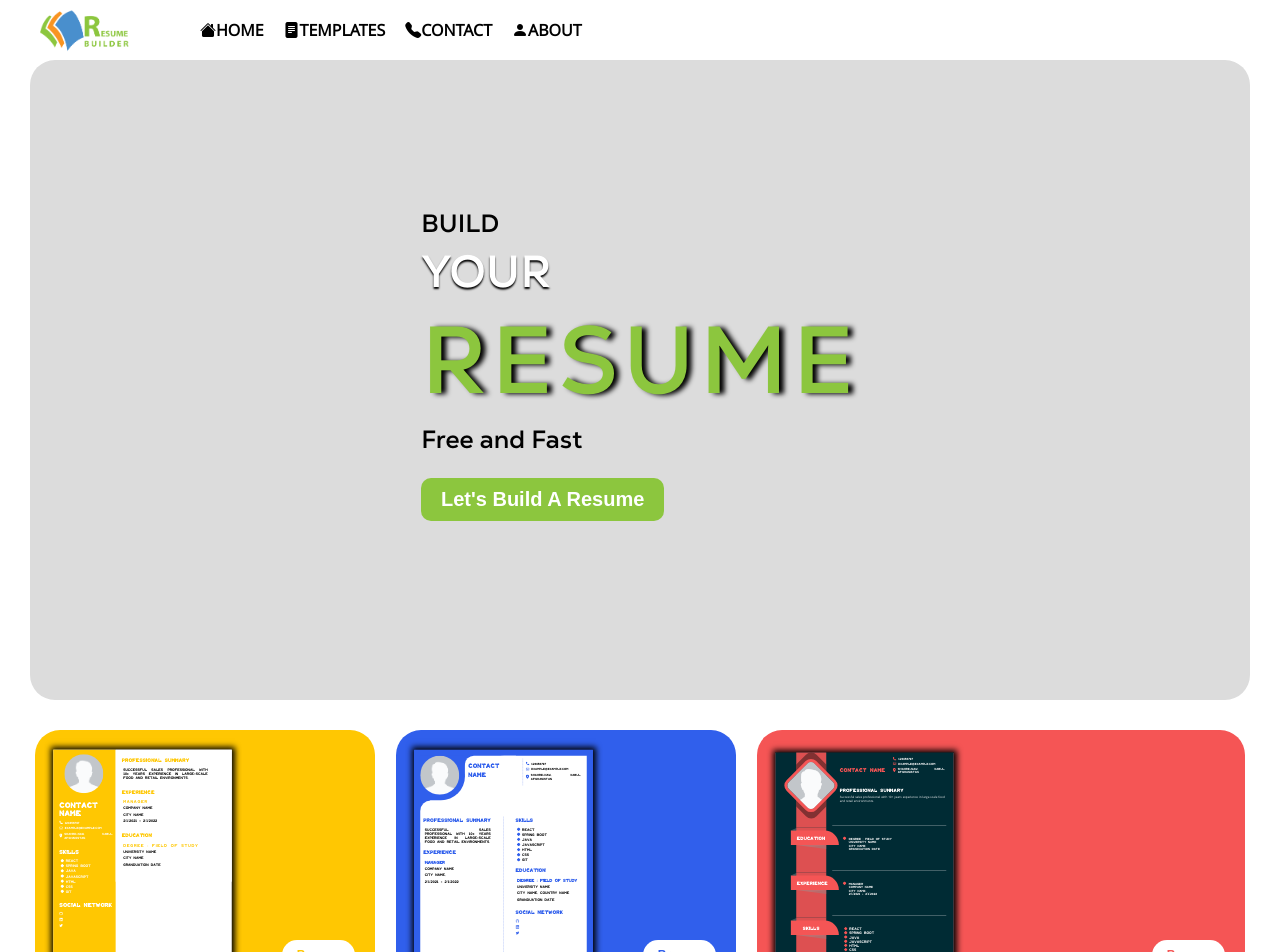
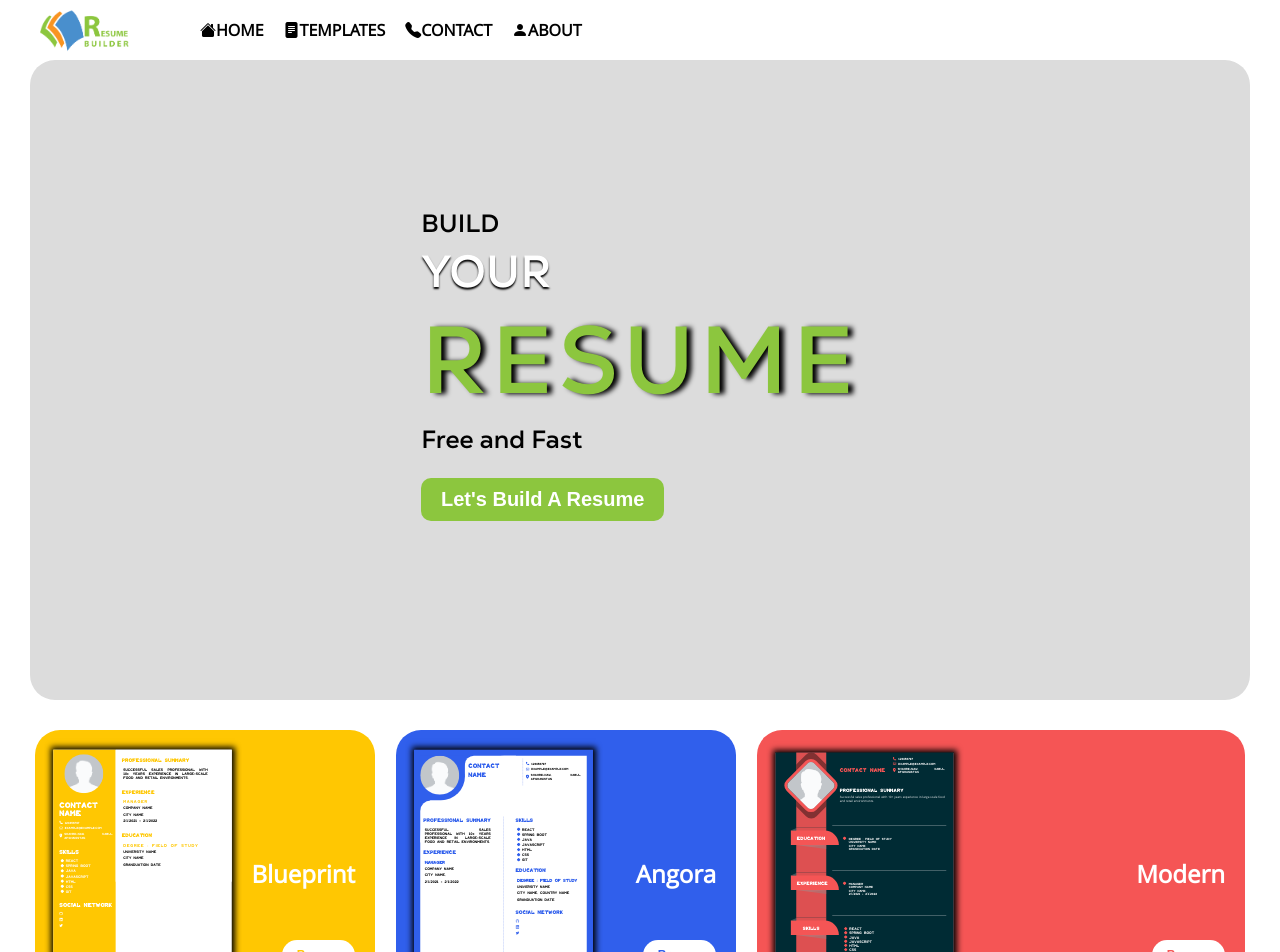
Before and after one commit to Aliherawi7/resume-builder, a React (Create React App) app: page / in a window 1280 px wide. Shown: the top 952 px of the page. Built offline with nearby package versions, Linux system fonts and the light colour scheme.

Commit message:
template name added to template box

```diff
--- a/src/components/Home.js
+++ b/src/components/Home.js
@@ -3,7 +3,8 @@ import "./Home.css"
 import { Link } from 'react-router-dom'
 import Templates from '../Templates/Templates.js'
 import example ,{templateColor} from '../Templates/example'
-import templates from '../Templates/Templates.js'
+import templates,{templatesName} from '../Templates/Templates.js'
+
 function Home() {
     return (
         <main className='m-LR'>
@@ -37,6 +38,7 @@ function Home() {
                                 font={"Maler"}
                             />}
                             <div className='details'>
+                                <h2>{templatesName[index].name}</h2>
                                 <Link to={"/build/getting-started&&color="+color.substring(1)+"&&template="+index}>
                                 <button className='browse-btn ' style={{"--color":color}}>Browse</button>
                                 </Link>
```
